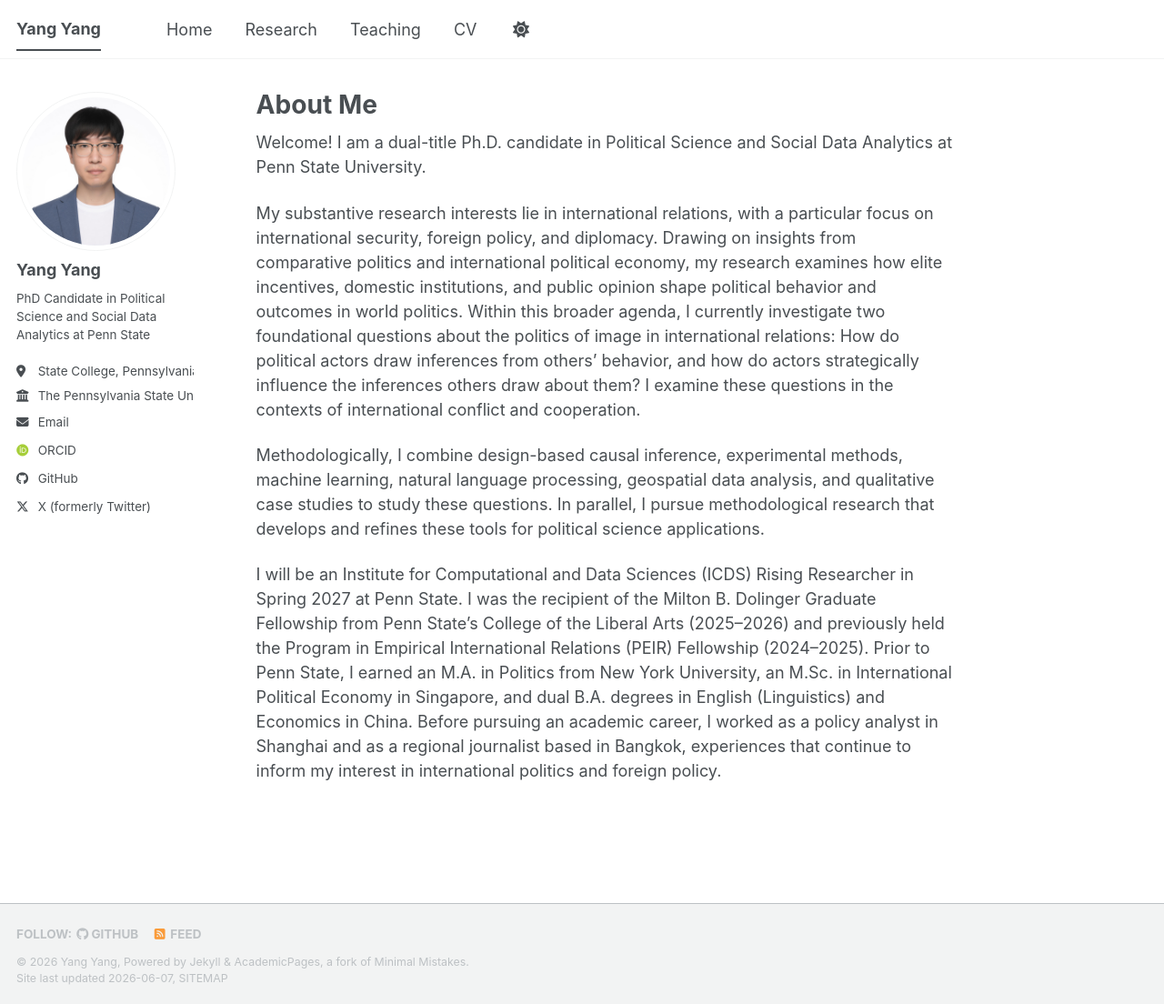
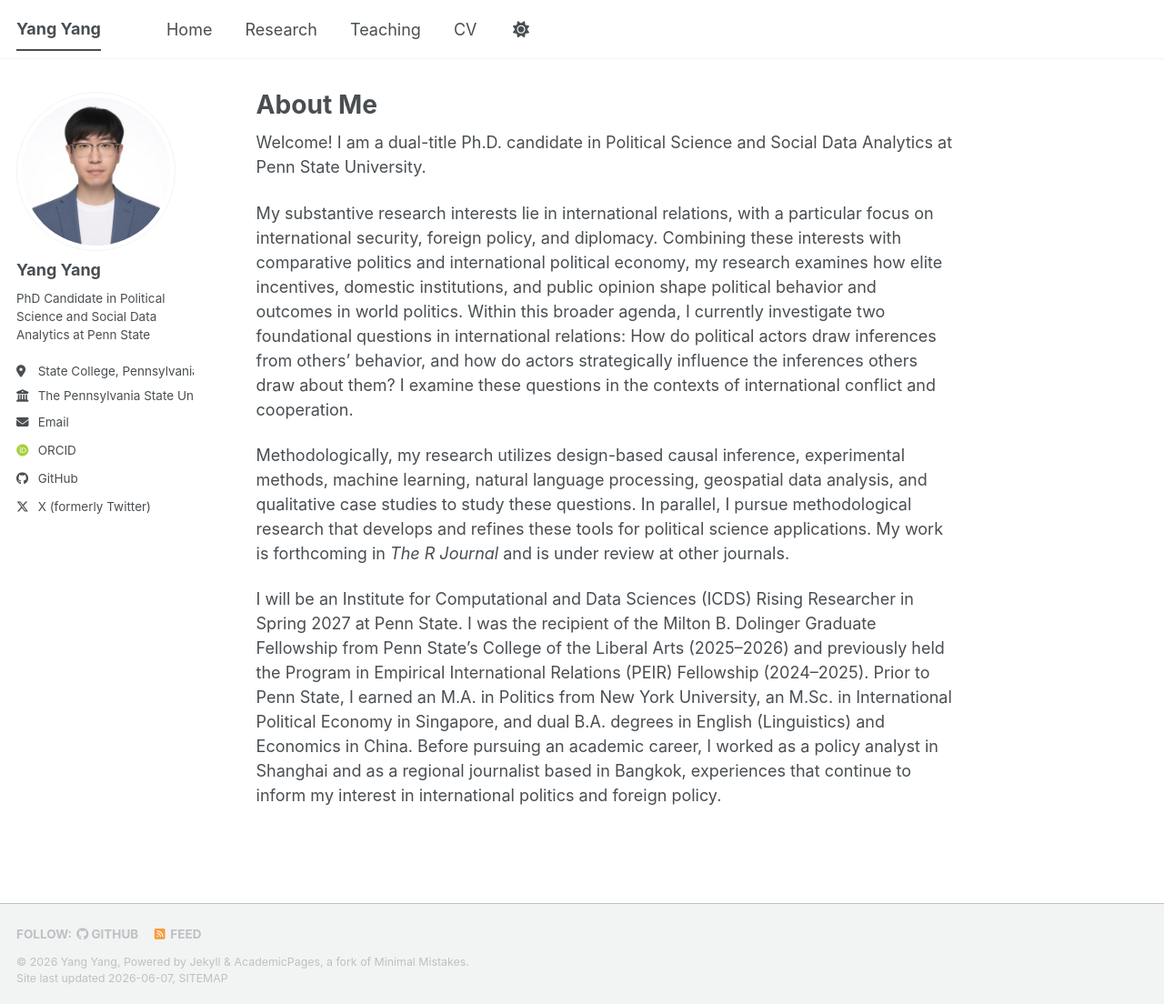
Before and after one commit to yang-yang-ir/yang-yang-ir.github.io, a Jekyll site: the page built from _pages/about.md, in a window 1280 px wide and 1104 px high. Shown: the whole window at 91% size. Built offline with Jekyll 4.4.1, drawn with Linux system fonts in a browser that asks for light colours; some web fonts are replaced; a script bundle is joined from its source files by our own code; library files that are not in the unit come from our copies.

Commit message:
Update about.md

```diff
--- a/_pages/about.md
+++ b/_pages/about.md
@@ -9,8 +9,8 @@ redirect_from:
 
 Welcome! I am a dual-title Ph.D. candidate in Political Science and Social Data Analytics at Penn State University.
 
-My substantive research interests lie in international relations, with a particular focus on international security, foreign policy, and diplomacy. Drawing on insights from comparative politics and international political economy, my research examines how elite incentives, domestic institutions, and public opinion shape political behavior and outcomes in world politics. Within this broader agenda, I currently investigate two foundational questions about the politics of image in international relations: How do political actors draw inferences from others’ behavior, and how do actors strategically influence the inferences others draw about them? I examine these questions in the contexts of international conflict and cooperation.
+My substantive research interests lie in international relations, with a particular focus on international security, foreign policy, and diplomacy. Combining these interests with comparative politics and international political economy, my research examines how elite incentives, domestic institutions, and public opinion shape political behavior and outcomes in world politics. Within this broader agenda, I currently investigate two foundational questions in international relations: How do political actors draw inferences from others’ behavior, and how do actors strategically influence the inferences others draw about them? I examine these questions in the contexts of international conflict and cooperation.
 
-Methodologically, I combine design-based causal inference, experimental methods, machine learning, natural language processing, geospatial data analysis, and qualitative case studies to study these questions. In parallel, I pursue methodological research that develops and refines these tools for political science applications.
+Methodologically, my research utilizes design-based causal inference, experimental methods, machine learning, natural language processing, geospatial data analysis, and qualitative case studies to study these questions. In parallel, I pursue methodological research that develops and refines these tools for political science applications. My work is forthcoming in *The R Journal* and is under review at other journals.
 
 I will be an Institute for Computational and Data Sciences (ICDS) Rising Researcher in Spring 2027 at Penn State. I was the recipient of the Milton B. Dolinger Graduate Fellowship from Penn State's College of the Liberal Arts (2025–2026) and previously held the Program in Empirical International Relations (PEIR) Fellowship (2024–2025). Prior to Penn State, I earned an M.A. in Politics from New York University, an M.Sc. in International Political Economy in Singapore, and dual B.A. degrees in English (Linguistics) and Economics in China. Before pursuing an academic career, I worked as a policy analyst in Shanghai and as a regional journalist based in Bangkok, experiences that continue to inform my interest in international politics and foreign policy.
```
